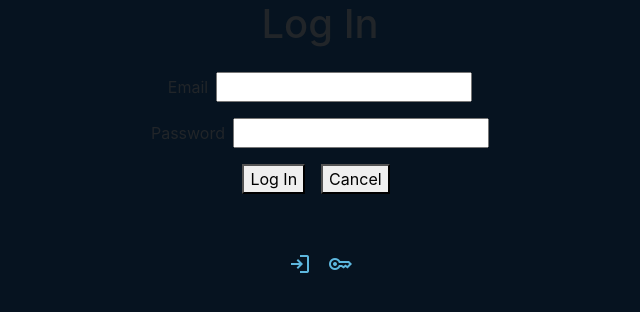
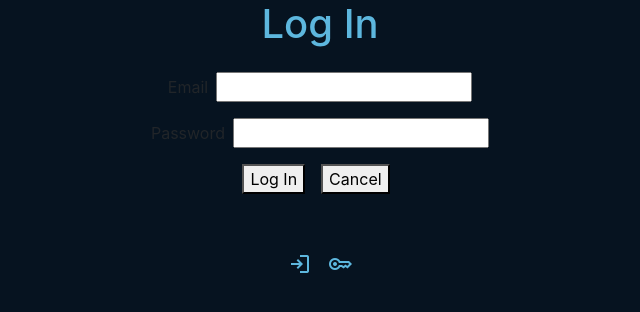
Before and after one commit to ElijahSMIAEL/code-cards-front-end, a React (Create React App) app: page /login in a window 1280 px wide. Shown: the top 312 px of the page, without its empty margins (320-960 px from the left). Built offline with nearby package versions, Linux system fonts and the light colour scheme; no server answers.

Commit message:
change h1 color

```diff
--- a/src/index.css
+++ b/src/index.css
@@ -59,3 +59,7 @@ nav > a {
 .card-body {
   border-radius: 3px;
 }
+
+h1 {
+  color: #5DB7DE;
+}
--- a/src/pages/SetShow/SetShow.jsx
+++ b/src/pages/SetShow/SetShow.jsx
@@ -24,12 +24,14 @@ console.log("This is the set details", setDetails);
 function handleClick() {
   if (index < cards.length - 1 ){
     setIndex(index + 1)
+    setShowMore(false)
   }
 }
 
 function handleBack() {
   if (index > 0){
     setIndex(index - 1)
+    setShowMore(false)
   }
 }
 
```
